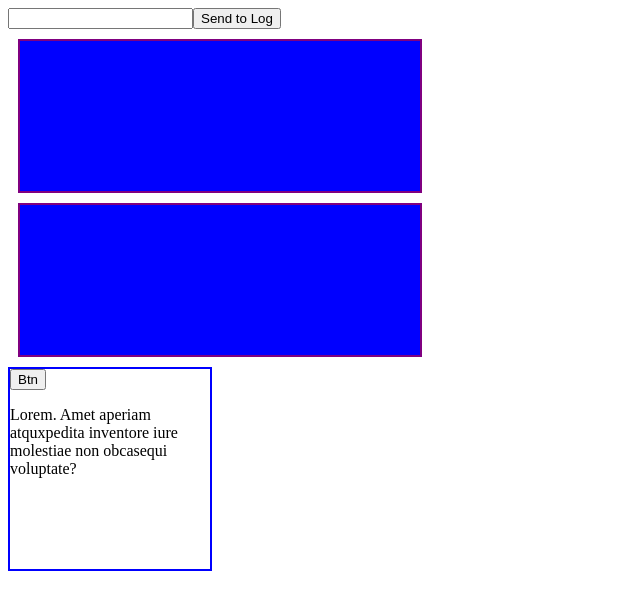
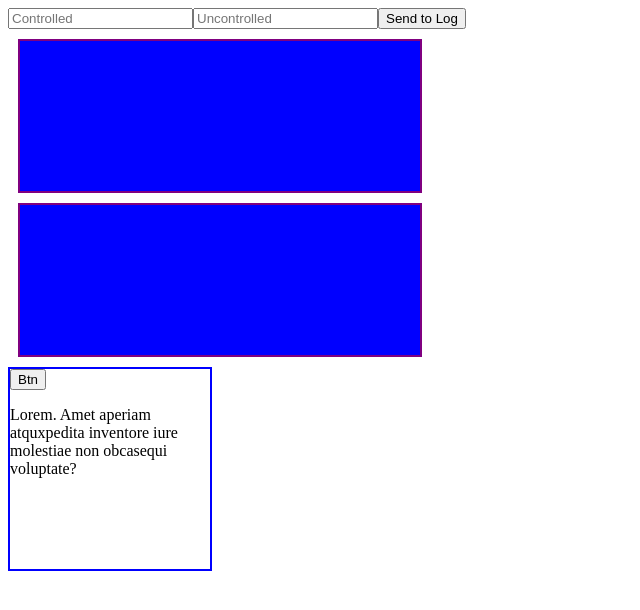
Before and after one commit to Adelheid483/ts-training, a React (Create React App) app: page / in a window 1280 px wide. Shown: the top 610 px of the page, without its empty margins (0-640 px from the left). Built offline with nearby package versions, Linux system fonts and the light colour scheme; no server answers.

Commit message:
feat: add example for uncotrolled input

```diff
--- a/src/components/EventsExample.tsx
+++ b/src/components/EventsExample.tsx
@@ -1,9 +1,10 @@
-import React, {FC, useState} from 'react';
+import React, {FC, useRef, useState} from 'react';
 
 export const EventsExample: FC = () => {
 
     const [value, setValue] = useState<string>('');
     const [isDrag, setIsDrag] = useState<boolean>(false);
+    const inputRef = useRef<HTMLInputElement>(null);
 
     const styleDrag = {
         width: '400px',
@@ -18,7 +19,9 @@ export const EventsExample: FC = () => {
     };
 
     const clickHandler = (e: React.MouseEvent<HTMLButtonElement>) => {
-        console.log(value);
+        console.log('Controlled - ', value);
+        console.log('Uncontrolled - ', inputRef.current!.value);
+        // ! или ? после current - так показываем что что-то будет (типизация ref)
     };
 
     const dragHandler = (e: React.DragEvent<HTMLDivElement>) => {
@@ -45,7 +48,8 @@ export const EventsExample: FC = () => {
 
     return (
         <section>
-            <input type="text" onChange={changeHandler} value={value}/>
+            <input type="text" onChange={changeHandler} value={value} placeholder="Controlled"/>
+            <input type="text" ref={inputRef} placeholder="Uncontrolled"/>
             <button onClick={clickHandler}>Send to Log</button>
             <div style={styleDrag} draggable onDrag={dragHandler}> </div>
             <div
```
